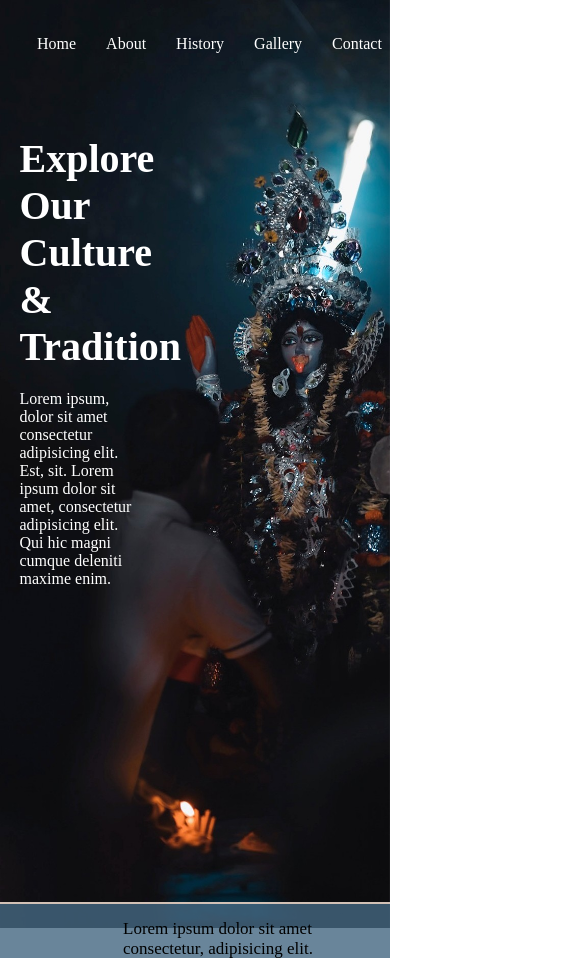
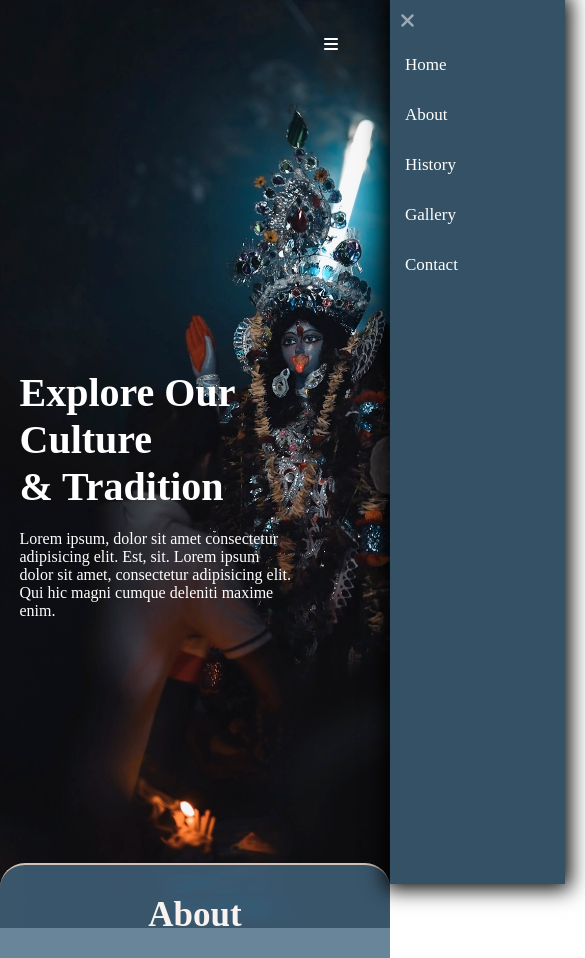
Before and after one commit to Rohit-Karmakar-kgec/Kali-pujo-blog, a plain HTML site: page index.html in a window 390 px wide. Shown: the top 958 px of the page, 585 px wide, since content can reach past the window. Drawn offline with Linux system fonts and the light colour scheme.

Commit message:
Added responsive navigation bar

```diff
--- a/index.html
+++ b/index.html
@@ -8,12 +8,27 @@
     <link rel="stylesheet" href="https://cdnjs.cloudflare.com/ajax/libs/font-awesome/6.7.2/css/all.min.css"
         integrity="sha512-Evv84Mr4kqVGRNSgIGL/F/aIDqQb7xQ2vcrdIwxfjThSH8CSR7PBEakCr51Ck+w+/U6swU2Im1vVX0SVk9ABhg=="
         crossorigin="anonymous" referrerpolicy="no-referrer" />
-</head>
+    <script src="script.js"></script>
+    </head>
 <body>
     <div class="bgi"></div>
     <header>
         <nav class="nav-bar">
+            <ul class="hide-on-mobile">
+                <li>Home</li>
+                <li>About</li>
+                <li>History</li>
+                <li>Gallery</li>
+                <li>Contact</li>
+            </ul>
+            <div class="sideBarOpen" onclick="showSideNav()">
             <i class="fa-solid fa-bars"></i>
+            </div>
+        </nav>
+        <nav class="side-nav-bar">
+            <div class="sideBarClose" onclick="closeSideNav()">
+            <i class="fa-solid fa-xmark"></i>
+            </div>
             <ul>
                 <li>Home</li>
                 <li>About</li>
@@ -22,16 +37,7 @@
                 <li>Contact</li>
             </ul>
         </nav>
-        <nav class="side-nav-bar">
-            <i class="fa-solid fa-xmark"></i>
-            <ul>
-                <li>Home</li>
-                <li>About</li>
-                <li>History</li>
-                <li>Gallery</li>
-                <li>Contact</li>
-            </ul>
-        </nav>
+        <div class="behind-sidenav" onclick="closeSideNav()"></div>
     </header>
     <main>
         <div class="hero slide-up">
--- /dev/null
+++ b/script.js
@@ -0,0 +1,17 @@
+function showSideNav() {
+    const sideBar = document.querySelector('.side-nav-bar')
+    sideBar.style.right = '0%'
+    sideBar.style.left = 'auto'
+    const sideBarSwitch = document.querySelector('.sideBarOpen')
+    sideBarSwitch.style.opacity = '0'
+    const bg = document.querySelector('.behind-sidenav')
+    bg.style.width = '100%'
+}
+function closeSideNav() {
+    const sideBar = document.querySelector('.side-nav-bar')
+    sideBar.style.right = '-100%'
+    const sideBarSwitch = document.querySelector('.sideBarOpen')
+    sideBarSwitch.style.opacity = '1'
+    const bg = document.querySelector('.behind-sidenav')
+    bg.style.width = '0%'
+}
--- a/style.css
+++ b/style.css
@@ -4,7 +4,7 @@
 }
 
 :root {
-    --color-1: #1B3C53;
+    --color-1: #1b3c53e3;
     --color-2: #456882cd;
     --color-3: #D2C1B6;
     --color-4: #F9F3EF;
@@ -45,9 +45,13 @@ body {
     top: -10vh;
 }
 
-.nav-bar i {
-    margin-left: 20px;
+.sideBarOpen {
+    padding: 10px;
+    margin-left: auto;
+    margin-right: 40px;
     display: none;
+    transition: all 1s linear;
+    opacity: 1;
 }
 
 .nav-bar ul {
@@ -64,17 +68,22 @@ body {
     position: absolute;
     height: 100vh;
     width: 175px;
-    padding: 10px 0px 0px 36px;
+    padding-top: 40px;
     background-color: var(--color-1);
+    box-shadow: 0px 0px 20px 5px black;
     top: 0;
+    left: 100%;
+    right: -100%;
     z-index: 99;
-    display: none;
+    transition: 0.8s cubic-bezier(0, 0, 0.27, 0.97);
 }
 
-.side-nav-bar i {
+.sideBarClose {
+    padding: 10px;
     color: #ffffff82;
     position: absolute;
-    left: 183px;
+    top: 0;
+    left: 0;
     font-size: 20px;
 }
 
@@ -86,10 +95,24 @@ body {
 }
 
 .side-nav-bar ul li {
+    width: 100%;
     color: white;
     list-style: none;
-    margin: 15px;
+    padding: 15px;
     font-size: 17px;
+}
+.side-nav-bar ul li:hover {
+    background-color: var(--color-2);
+}
+
+.behind-sidenav {
+    height: 100%;
+    width: 0%;
+    position: fixed;
+    top: 0;
+    left: 0;
+    background-color: #2e39446e;;
+    z-index: 90;
 }
 
 
@@ -97,10 +120,10 @@ body {
 
 .hero {
     height: 90vh;
-    width: 30vw;
+    width: 40vw;
     padding: 5vw;
     color: white;
-    /* box-sizing: border-box; */
+    box-sizing: border-box;
     animation: hero-appearance 1.5s ease-out;
 }
 
@@ -128,11 +151,12 @@ body {
     padding: 15px;
     border-top: 2px solid var(--color-3);
     border-bottom: 2px solid var(--color-3);
-    /* border-radius: 25px; */
+    border-radius: 25px;
 }
 
 .title {
     width: 30%;
+    padding: 15px;
     display: flex;
     justify-content: center;
     align-items: center;
@@ -143,6 +167,7 @@ body {
 }
 
 .content {
+    padding: 15px;
     width: 70%;
     color: black;
     font-size: 17px;
@@ -213,3 +238,29 @@ footer {
     margin-top: 30px;
     border-top: 1px solid var(--color-3);
 }
+
+/* responsiveness */
+
+@media(max-width: 800px) {
+    .hero {
+        padding-top: 30vh;
+        padding-bottom: 0;
+        width: 80vw;
+    }
+    .options {
+        align-items: center;
+        flex-direction: column;
+    }
+    .title {
+        width: 80vw;
+    }
+    .content {
+        width: 80vw;
+    }
+    .nav-bar ul {
+        display: none;
+    }
+    .sideBarOpen {
+        display: flex;
+    }
+}
```
